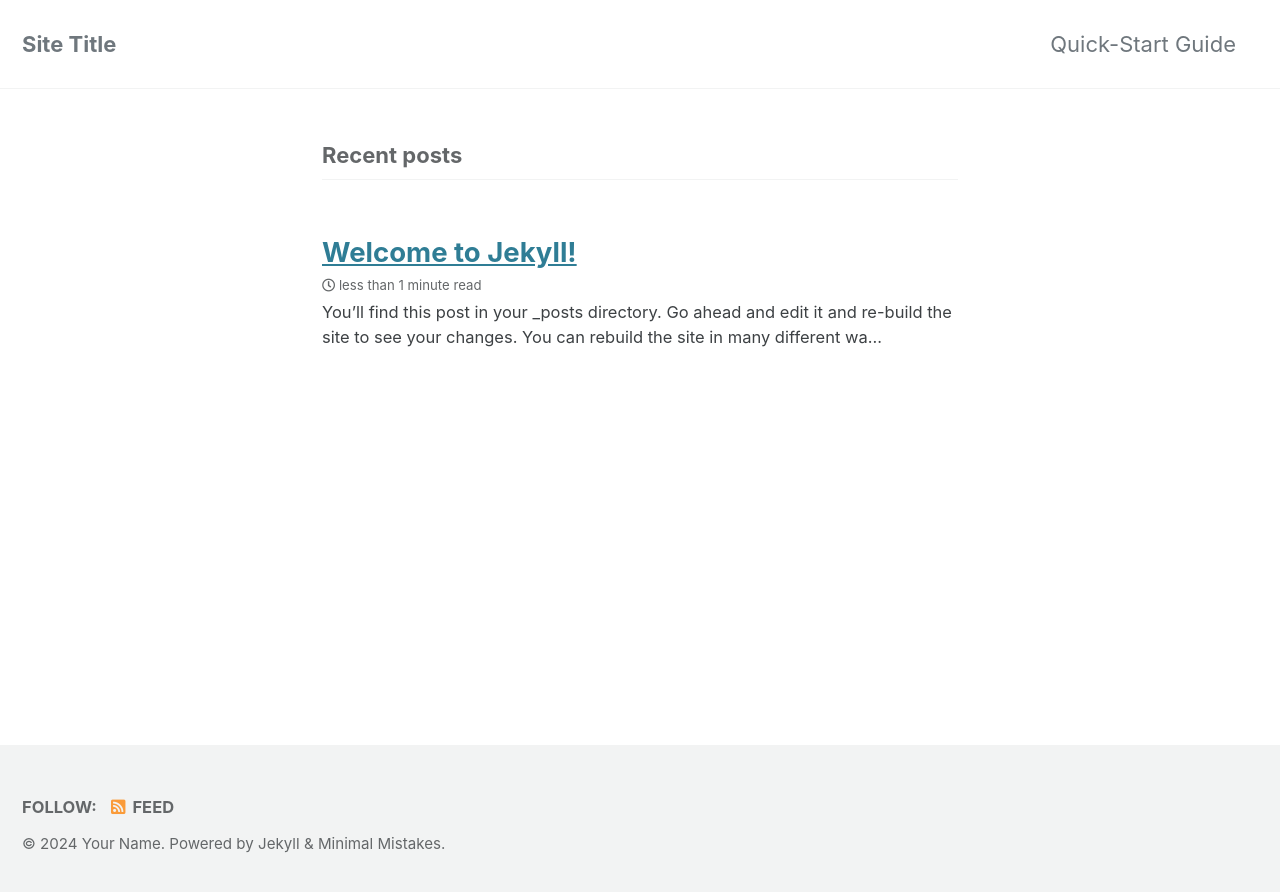
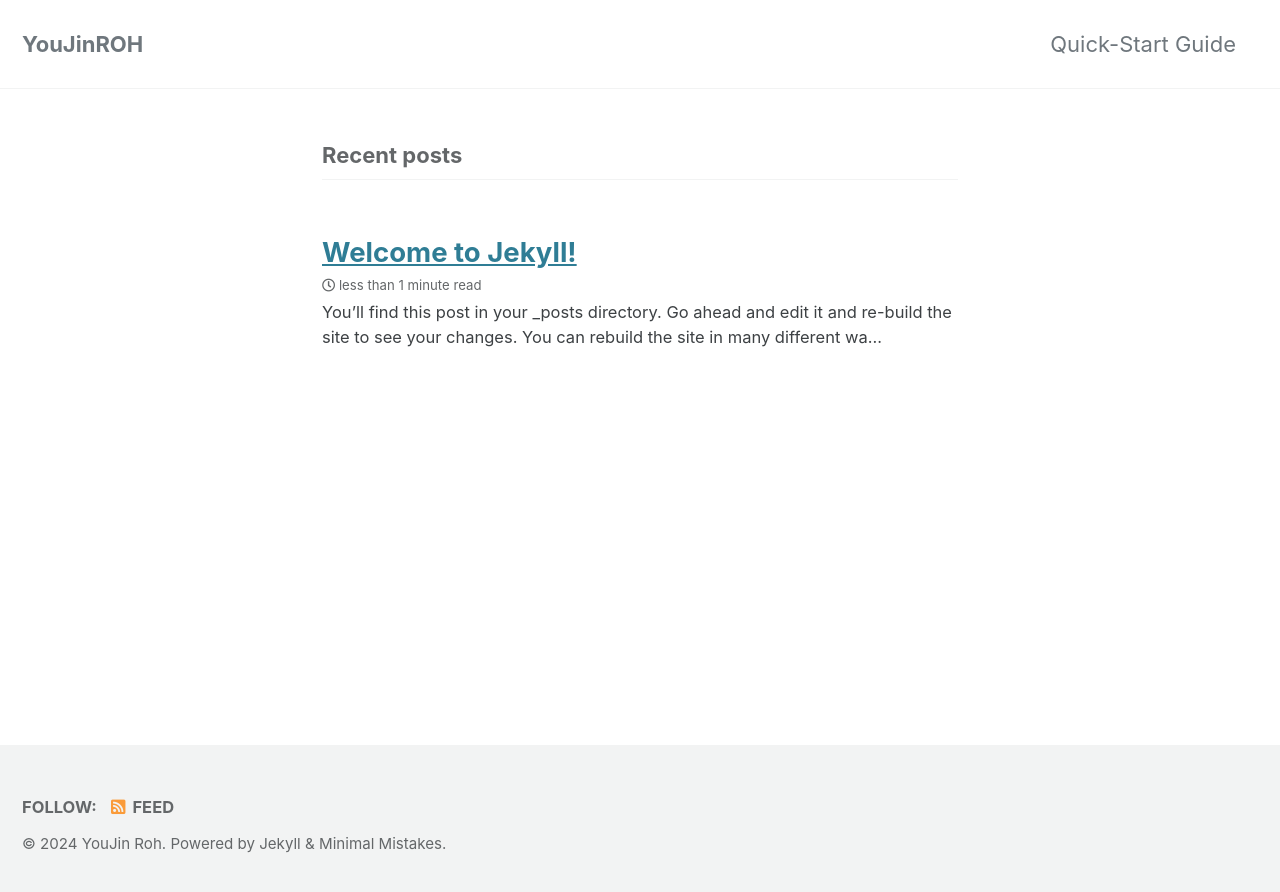
Before and after one commit to YoujinROH/YoujinROH.github.io, a Jekyll site: the page built from index.markdown, in a window 1280 px wide. Shown: the top 892 px of the page. Built offline with Jekyll 4.4.1, drawn with Linux system fonts in a browser that asks for light colours; cached includes are drawn as plain includes; the list of posts is cut into pages by our own code.

Commit message:
third_commit

```diff
--- a/_config.yml
+++ b/_config.yml
@@ -16,10 +16,10 @@ minimal_mistakes_skin    : "default" # "air", "aqua", "contrast", "dark", "dirt"
 
 # Site Settings
 locale                   : "en-US"
-title                    : "Site Title"
+title                    : "YouJinROH"
 title_separator          : "-"
 subtitle                 : # site tagline that appears below site title in masthead
-name                     : "Your Name"
+name                     : "YouJin Roh"
 description              : "An amazing website."
 url                      : # the base hostname & protocol for your site e.g. "https://mmistakes.github.io"
 baseurl                  : # the subpath of your site, e.g. "/blog"
@@ -104,9 +104,9 @@ analytics:
 
 # Site Author
 author:
-  name             : "Your Name"
+  name             : "YouJin Roh"
   avatar           : # path of avatar image, e.g. "/assets/images/bio-photo.jpg"
-  bio              : "I am an **amazing** person."
+  bio              : "I interest in **NLP** & **Multimodal Learning**."
   location         : "Somewhere"
   email            :
   links:
```
